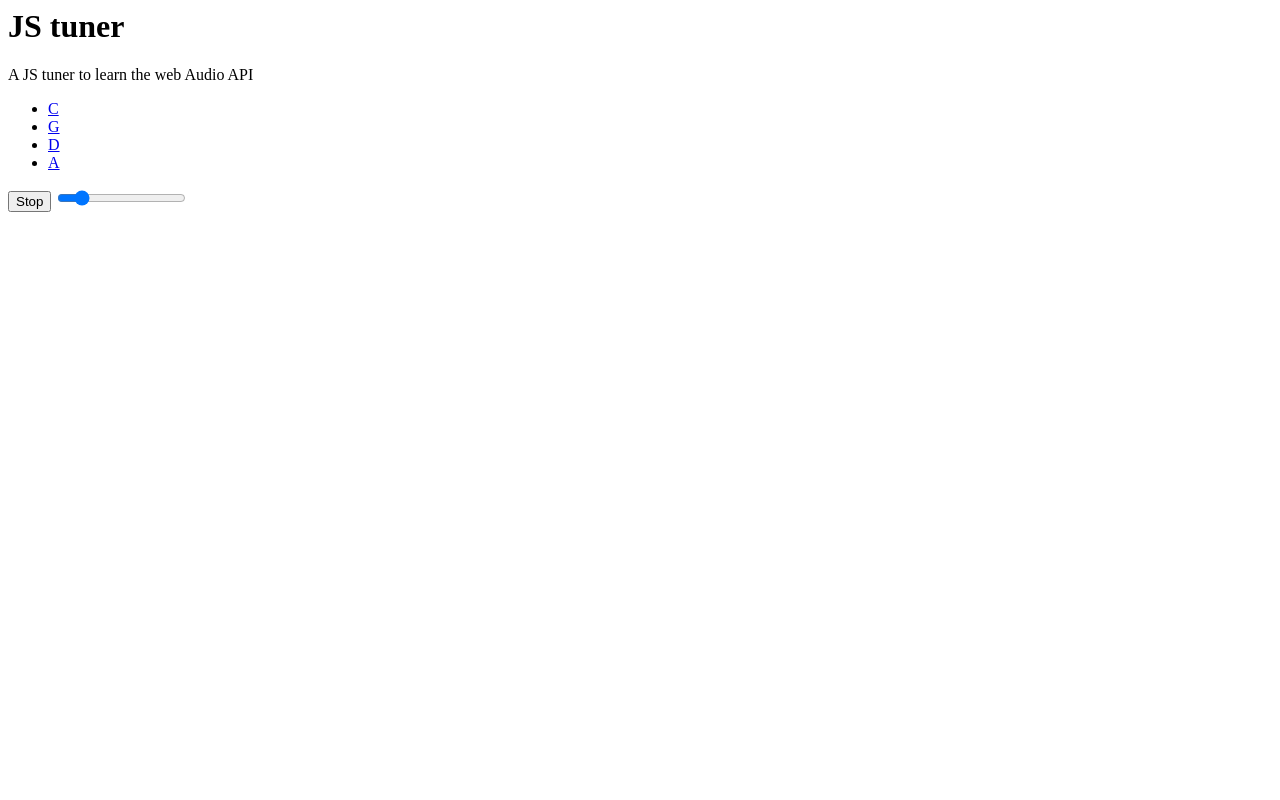
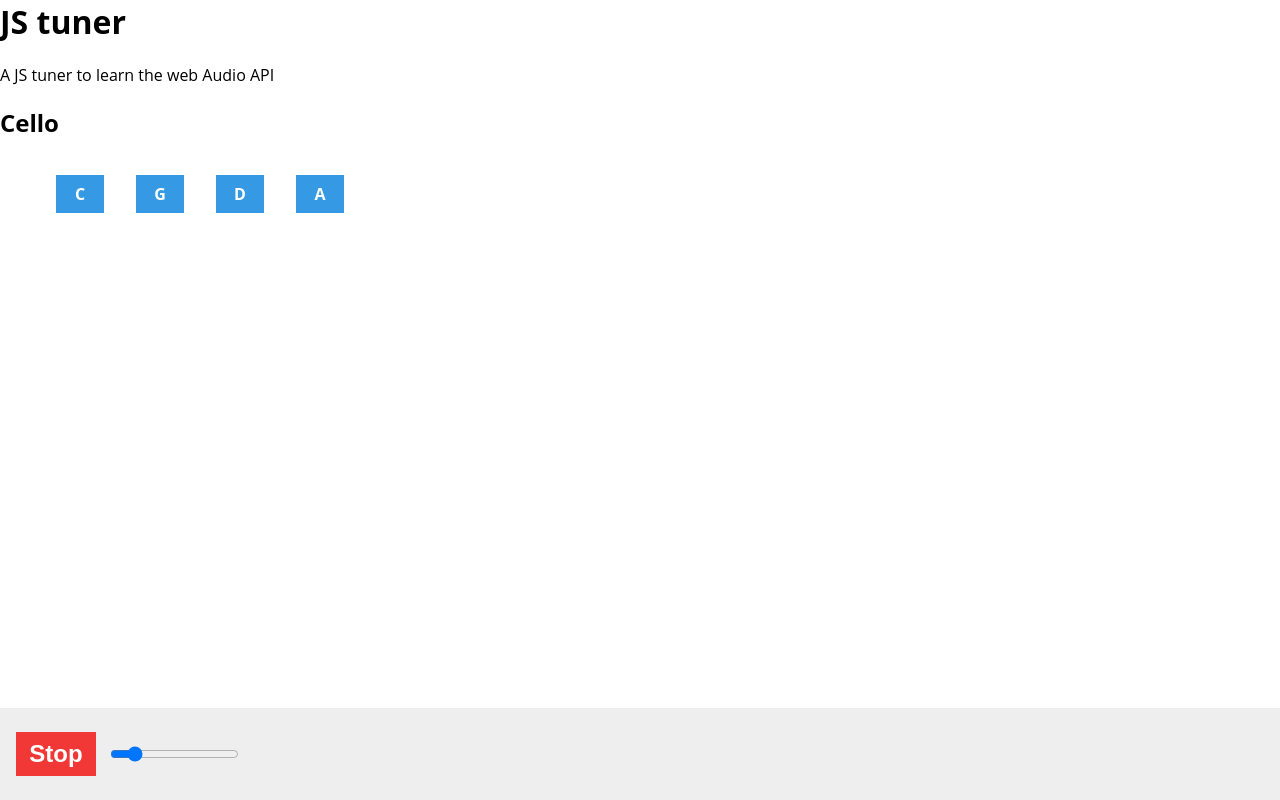
Before and after one commit to rbrunt/js-tuner, a plain HTML site: page index.html in a window 1280 px wide. Drawn offline with Linux system fonts and the light colour scheme.

Commit message:
Basic Styles

```diff
--- a/index.html
+++ b/index.html
@@ -3,21 +3,25 @@
         <title>JS tuner</title>
         <meta type="description" content="A JS tuner to learn the web Audio API">
         <script src="tuner.js"></script>
+        <link rel="stylesheet" href="style.css"/>
     </head>
     <body>
         <div>
             <h1>JS tuner</h1>
             <p>A JS tuner to learn the web Audio API</p>
         </div>
-        <div class="buttons">
-            <ul>
+        <div class="cello">
+            <h2>Cello</h2>
+            <ul class="notebuttons">
                 <li><a href="#c" data-note="c2" class="note">C</a></li>
                 <li><a href="#g" data-note="g2" class="note">G</a></li>
                 <li><a href="#d" data-note="d3" class="note">D</a></li>
                 <li><a href="#a" data-note="a3" class="note">A</a></li>
             </ul>
         </div>
-        <button id="stop">Stop</button>
-        <input id="volume" type="range" min="0" max="1" step="0.05" value="0.15"></input>
+        <footer class="controls">
+            <button id="stop">Stop</button>
+            <input id="volume" type="range" min="0" max="1" step="0.05" value="0.15"></input>
+        </footer>
     </body>
 </html>
--- /dev/null
+++ b/style.css
@@ -0,0 +1,67 @@
+* {
+    box-sizing:border-box;
+}
+html, body {
+    padding: 0; margin: 0;
+    font-family: "Open Sans", sans-serif;
+}
+div {
+    margin:0;padding:0;
+}
+
+.notebuttons {
+    list-style-type: none;
+}
+.notebuttons li {
+    float: left;
+    margin: 1em;
+    background: #359ae3;
+    display: block;
+}
+
+.notebuttons li a {
+    text-decoration: none;
+    color: #fff;
+    text-align: center;
+    min-width: 3em;
+    padding: 0.5em;
+    display: block;
+    font-weight: bold;
+}
+
+.notebuttons li:hover {
+    background: #6fbdf6;
+}
+
+
+button#stop {
+    min-width: 5rem;
+    padding: 0.5rem;
+    margin: 1rem 0.5rem;
+    background: #f23737;
+    border:none;
+    color: #fff;
+    font-weight:bold;
+    font-size:1.5rem;
+}
+
+button#stop:hover {
+    background: #ee6969;
+}
+
+input#volume:after {
+    width: 10em;
+    height: 3em;
+    display: block;
+    float: right;
+}
+
+footer {
+    padding: 0.5em;
+    min-height: 50px;
+    background: #eee;
+    position:fixed;
+    bottom:0;
+    width: 100%;
+
+}
```
